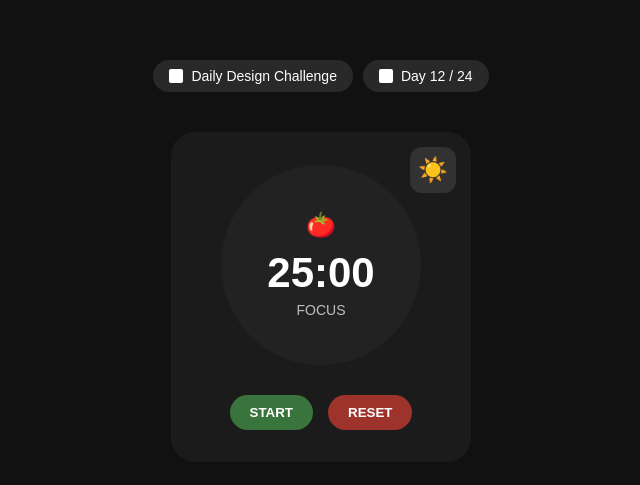
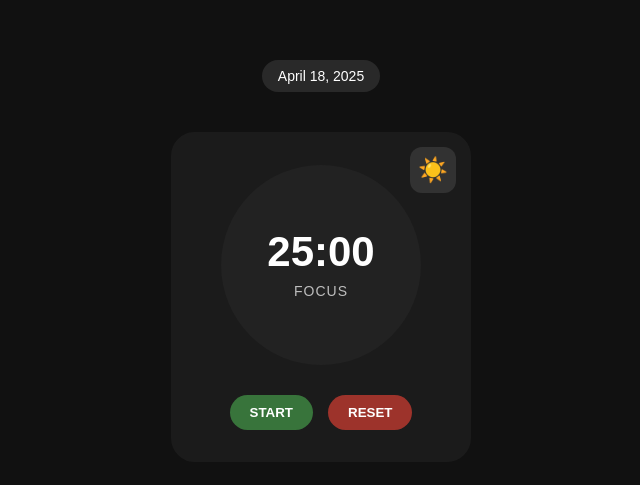
Before and after one commit to YashwanthDevelops/Pomodoro, a plain HTML site: page index.html in a window 1280 px wide. Shown: the part 139-624 px from the top of the page, without its empty margins (319-959 px from the left). Drawn offline with Linux system fonts and the light colour scheme.

Commit message:
changed ui elements

```diff
--- a/index.html
+++ b/index.html
@@ -10,14 +10,12 @@
 <body>
     <div class="container">
         <div class="header">
-            <div class="badge">Daily Design Challenge</div>
-            <div class="badge">Day 12 / 24</div>
+            <div class="badge" id="current-day"></div>
         </div>
 
         <div class="timers-container">
             <div class="timer-card">
                 <div class="timer-circle">
-                    <div class="timer-icon">🍅</div>
                     <div class="timer-display">
                         <div class="time">25:00</div>
                         <div class="label">FOCUS</div>
--- a/script.js
+++ b/script.js
@@ -93,3 +93,15 @@ document.addEventListener('DOMContentLoaded', function() {
         focusTimeDisplay.textContent = formatTime(timeRemaining);
     });
 });
+
+
+// Update current day
+function updateCurrentDay() {
+    const today = new Date();
+    const options = { year: 'numeric', month: 'long', day: 'numeric' };
+    const dateString = today.toLocaleDateString('en-US', options);
+    document.getElementById('current-day').textContent = dateString;
+}
+
+// Initialize current day
+updateCurrentDay();
--- a/styles.css
+++ b/styles.css
@@ -39,14 +39,9 @@ body {
     align-items: center;
 }
 
+/* Remove the white icon before class */
 .badge::before {
-    content: "";
-    display: inline-block;
-    width: 14px;
-    height: 14px;
-    background-color: white;
-    margin-right: 8px;
-    border-radius: 2px;
+    display: none;
 }
 
 .timers-container {
@@ -112,6 +107,29 @@ body {
     flex-direction: column;
     justify-content: center;
     align-items: center;
+}
+
+.timer-display {
+    text-align: center;
+    display: flex;
+    flex-direction: column;
+    align-items: center;
+    justify-content: center;
+}
+
+.time {
+    font-size: 42px;
+    font-weight: bold;
+    line-height: 1;
+    margin-bottom: 5px;
+}
+
+.label {
+    font-size: 14px;
+    opacity: 0.7;
+    margin-top: 5px;
+    text-transform: uppercase;
+    letter-spacing: 1px;
 }
 
 .timer-icon {
```
